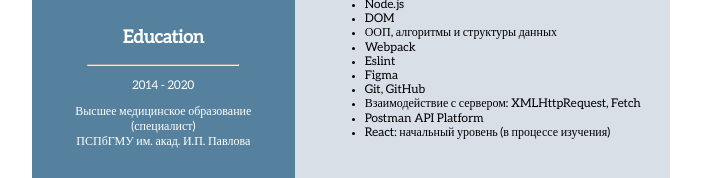
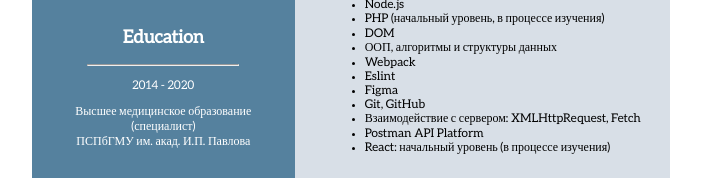
Before and after one commit to Danyn7/My_CV, a plain HTML site: page index.html in a window 1280 px wide. Shown: the part 554-732 px from the top of the page, without its empty margins (289-990 px from the left). Drawn offline with Linux system fonts and the light colour scheme.

Commit message:
feat: add skill

```diff
--- a/index.html
+++ b/index.html
@@ -204,6 +204,7 @@
                 <li>JavaScript</li>
                 <li>TypeScript</li>
                 <li>Node.js</li>
+                <li>PHP (начальный уровень, в процессе изучения)</li>
                 <li>DOM</li>
                 <li>ООП, алгоритмы и структуры данных</li>
                 <li>Webpack</li>
```
